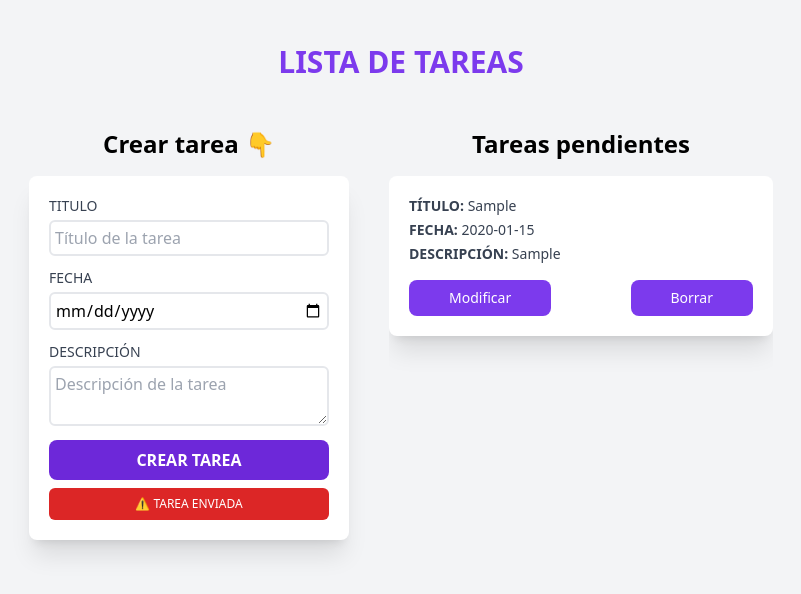
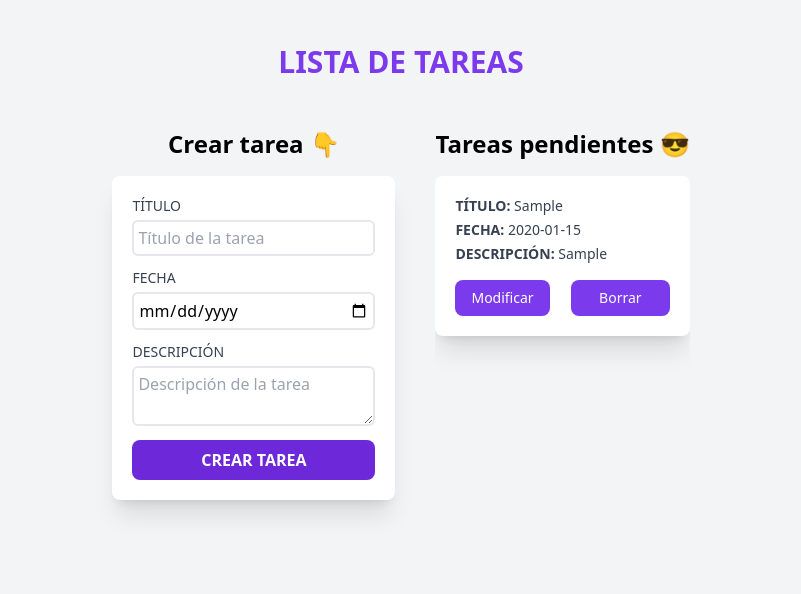
Before and after one commit to leydimadrid/aplicacion-todo, a React (Vite) app: page / in a window 1280 px wide. Both pictures are taken after typing "Sample", "2020-01-15", "Sample" into the empty fields and a click on the input "CREAR TAREA". Shown: the top 594 px of the page, without its empty margins (239-1040 px from the left). Built offline with nearby package versions, Linux system fonts and the light colour scheme.

Commit message:
App finalizada

```diff
--- a/index.html
+++ b/index.html
@@ -1,13 +1,16 @@
 <!DOCTYPE html>
 <html lang="en">
+
 <head>
   <meta charset="UTF-8" />
   <link rel="icon" type="image/png" href="./src/assets/tarea.png" />
   <meta name="viewport" content="width=device-width, initial-scale=1.0" />
   <title>Lista de tareas</title>
 </head>
+
 <body class="bg-gray-100">
   <div id="root"></div>
   <script type="module" src="/src/main.jsx"></script>
 </body>
+
 </html>
--- a/src/App.jsx
+++ b/src/App.jsx
@@ -15,7 +15,7 @@ function App() {
     };
 
     obtenerTareasLocalStorage();
-  },[]);
+  }, []);
 
   useEffect(() => {
     localStorage.setItem("tareas", JSON.stringify(tareas));
@@ -29,7 +29,7 @@ function App() {
   return (
     <div className="mx-auto">
       <Header />
-      <div className="mt-12 md:flex mx-auto justify-center">
+      <div className="mt-12 md:flex justify-center ">
         <Formulario
           tarea={tarea}
           tareas={tareas}
--- a/src/components/Formulario.jsx
+++ b/src/components/Formulario.jsx
@@ -1,8 +1,5 @@
 import { useState, useEffect } from "react";
 import Error from "./Error";
-import TareaEnviada from "./TareaEnviada";
-
-
 
 const Formulario = ({ tareas, setTareas, tarea, setTarea }) => {
   const [titulo, setTitulo] = useState("");
@@ -10,7 +7,6 @@ const Formulario = ({ tareas, setTareas, tarea, setTarea }) => {
   const [descripcion, setDescripcion] = useState("");
 
   const [error, setError] = useState(false);
-  const [enviada, setEnviada] = useState(false);
 
   useEffect(() => {
     if (Object.keys(tarea).length > 0) {
@@ -32,13 +28,9 @@ const Formulario = ({ tareas, setTareas, tarea, setTarea }) => {
     if ([titulo, fecha, descripcion].includes("")) {
       setError(true);
       return;
-    } else {
-      setEnviada(true);
     }
 
-
     setError(false);
-
 
     //Objeto de tareas
     const objetoTareas = {
@@ -47,20 +39,19 @@ const Formulario = ({ tareas, setTareas, tarea, setTarea }) => {
       descripcion,
     };
 
+    //Editando el registro
     if (tarea.id) {
-      //Editando el registro
       objetoTareas.id = tarea.id;
 
       const tareasModificadas = tareas.map((tareaState) =>
         tareaState.id === tarea.id ? objetoTareas : tareaState
       );
 
-      setTareas(tareasModificadas)
+      setTareas(tareasModificadas);
       setTarea({});
 
-
+      // Nuevo registro
     } else {
-      // Nuevo registro
       (objetoTareas.id = generarId()), setTareas([...tareas, objetoTareas]); // Agregar varias tareas
     }
 
@@ -68,21 +59,18 @@ const Formulario = ({ tareas, setTareas, tarea, setTarea }) => {
     setTitulo("");
     setFecha("");
     setDescripcion("");
-
   };
 
   return (
     <div className="mx-5">
-      <h1 className="font-black text-2xl text-center mb-4">
-        Crear tarea 👇
-      </h1>
+      <h1 className="font-black text-2xl text-center mb-4">Crear tarea 👇</h1>
       <div>
         <form
           onSubmit={handleSubmit}
-          className="bg-white shadow-xl rounded-lg py-5 px-5 mb-3 w-80 "
+          className="bg-white shadow-xl rounded-lg py-5 px-5 mb-3"
         >
-          <label className="block text-gray-700 font-medium text-left text-sm mb-1">
-            TITULO
+          <label className="block text-gray-700 font-medium text-left text-sm mb-1 uppercase">
+            Título
           </label>
           <input
             id="titulo"
@@ -93,8 +81,8 @@ const Formulario = ({ tareas, setTareas, tarea, setTarea }) => {
             onChange={(e) => setTitulo(e.target.value)}
           />
 
-          <label className="block text-gray-700 font-medium text-left text-sm mb-1">
-            FECHA
+          <label className="block text-gray-700 font-medium text-left text-sm mb-1 uppercase">
+            Fecha
           </label>
           <input
             id="fecha"
@@ -105,8 +93,8 @@ const Formulario = ({ tareas, setTareas, tarea, setTarea }) => {
             onChange={(e) => setFecha(e.target.value)}
           />
 
-          <label className="block text-gray-700 font-medium text-left text-sm mb-1">
-            DESCRIPCIÓN
+          <label className="block text-gray-700 font-medium text-left text-sm mb-1 uppercase">
+            Descripción
           </label>
           <textarea
             id="descripcion"
@@ -133,7 +121,6 @@ const Formulario = ({ tareas, setTareas, tarea, setTarea }) => {
             />
           )}
           {error && <Error />}
-          {enviada && <TareaEnviada />}
         </form>
       </div>
     </div>
--- a/src/components/Header.jsx
+++ b/src/components/Header.jsx
@@ -1,7 +1,7 @@
 const Header = () => {
   return (
-    <div className=  "font-black text-violet-600 text-3xl text-center mx-auto md:w:1/2 mt-11">
-       LISTA DE TAREAS
+    <div className="font-black text-violet-600 text-3xl text-center mx-auto mt-11">
+      LISTA DE TAREAS
     </div>
   );
 };
--- a/src/components/TareaEnviada.jsx
+++ /dev/null
@@ -1,9 +0,0 @@
-const TareaEnviada = () => {
-  return (
-    <div className="bg-red-600 text-white rounded-md p-2 text-xs mt-2 font-medium text-center">
-      ⚠ TAREA ENVIADA
-    </div>
-  );
-};
-
-export default TareaEnviada;
--- a/src/components/Tareas.jsx
+++ b/src/components/Tareas.jsx
@@ -2,17 +2,15 @@ const Tareas = ({ tarea, setTarea, borrarTarea }) => {
   const { titulo, fecha, descripcion, id } = tarea;
 
   const handleBorrar = () => {
+    const preguntaBorrar = confirm("¿Deseas eliminar esta tarea 🤔?");
 
-    const preguntaBorrar = confirm('¿Seguro quieres eliminar la tarea ☹️?');
-
-
-    if(preguntaBorrar){
+    if (preguntaBorrar) {
       borrarTarea(id);
     }
-  }
+  };
 
   return (
-    <div className="bg-white  text-gray-700 font-medium text-sm shadow-xl rounded-lg py-5 px-5 mt-4 uppercase">
+    <div className="bg-white text-gray-700 font-medium text-sm shadow-xl rounded-lg py-5 px-5 mt-4 uppercase">
       <b className="block text-left uppercase mb-1">
         Título: <span className="font-normal normal-case">{titulo}</span>
       </b>
@@ -26,16 +24,16 @@ const Tareas = ({ tarea, setTarea, borrarTarea }) => {
 
       <div className="flex justify-between">
         <button
-          className=" bg-violet-600 rounded-lg text-white p-2 mt-4 px-10 hover:bg-violet-800 cursor-pointer"
+          className=" bg-violet-600 rounded-lg text-white p-2 mt-4 px-4 hover:bg-violet-800 cursor-pointer"
           type="button"
-          onClick={()=> setTarea(tarea)}
+          onClick={() => setTarea(tarea)}
         >
           Modificar
         </button>
         <button
-          className=" bg-violet-600 rounded-lg text-white p-2 mt-4 px-10 hover:bg-violet-800 cursor-pointer"
+          className=" bg-violet-600 rounded-lg text-white p-2 mt-4 px-7 hover:bg-violet-800 cursor-pointer"
           type="button"
-          onClick={ handleBorrar }
+          onClick={handleBorrar}
         >
           Borrar
         </button>
--- a/src/components/Tareaspendientes.jsx
+++ b/src/components/Tareaspendientes.jsx
@@ -2,11 +2,11 @@ import Tareas from "./Tareas";
 
 const Tareaspendientes = ({ tareas, setTarea, borrarTarea }) => {
   return (
-    <div className="w-96 mx-5 mb-10 md:h-screen overflow-auto">
+    <div className="w-auto mx-5 mb-10 md:h-screen overflow-auto">
       {tareas && tareas.length ? (
         <>
           <h1 className="font-black text-2xl text-center mb-4">
-            Tareas pendientes
+            Tareas pendientes 😎
           </h1>
 
           {tareas.map((tarea) => {
```
Also changed, not shown: src/components/Error.jsx (+6 -2 lines), src/main.jsx (+5 -7 lines). Lines whose indentation alone changed are shown as unchanged.
